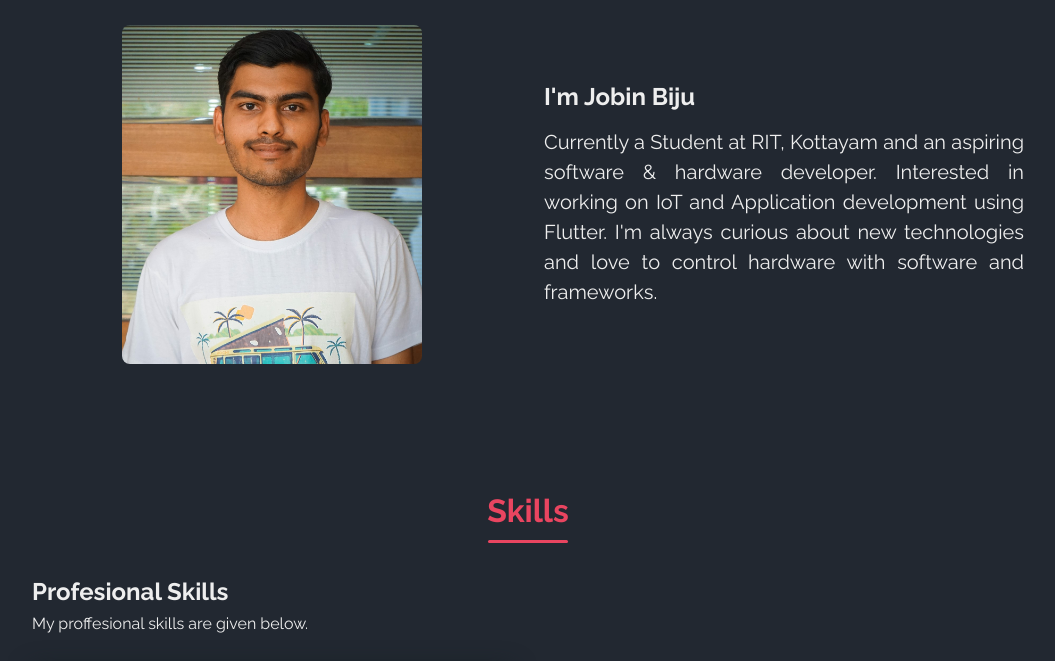
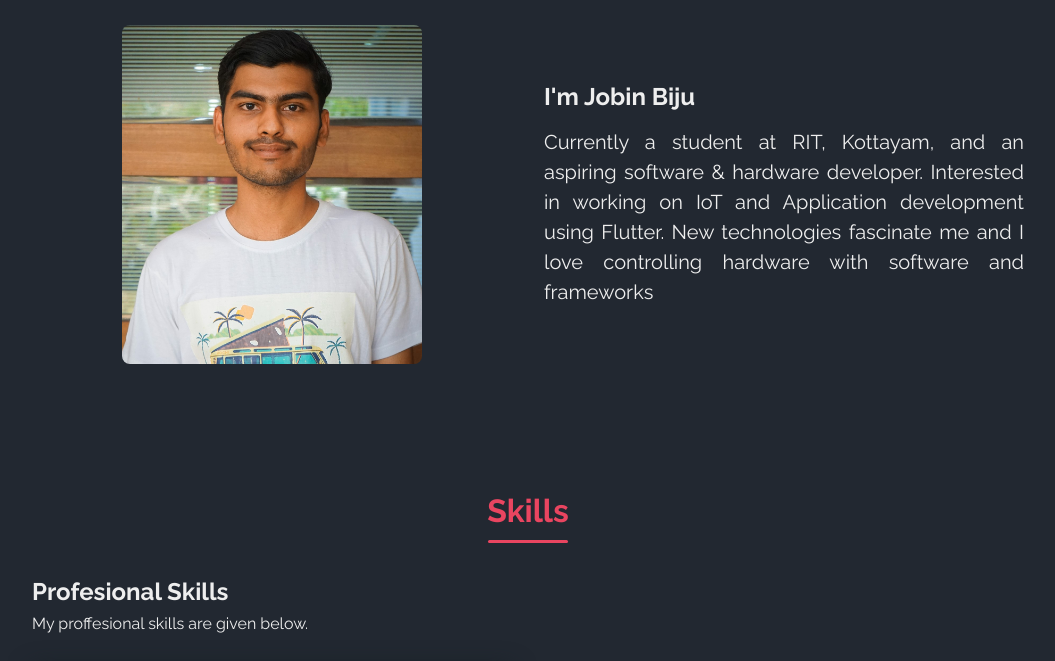
Before and after one commit to JobinBiju/JobinBiju.github.io, a website: page index.html in a window 1280 px wide. Shown: the part 940-1601 px from the top of the page, without its empty margins (112-1167 px from the left). Drawn offline with nearby package versions, Linux system fonts and the light colour scheme.

Commit message:
Updated About text

```diff
--- a/index.html
+++ b/index.html
@@ -105,11 +105,10 @@
           <div>
             <h2 class="about__subtitle">I'm Jobin Biju</h2>
             <p class="about__text">
-              Currently a Student at RIT, Kottayam and an aspiring software &
+              Currently a student at RIT, Kottayam, and an aspiring software &
               hardware developer. Interested in working on IoT and Application
-              development using Flutter. I'm always curious about new
-              technologies and love to control hardware with software and
-              frameworks.
+              development using Flutter. New technologies fascinate me and I
+              love controlling hardware with software and frameworks
             </p>
           </div>
         </div>
```
